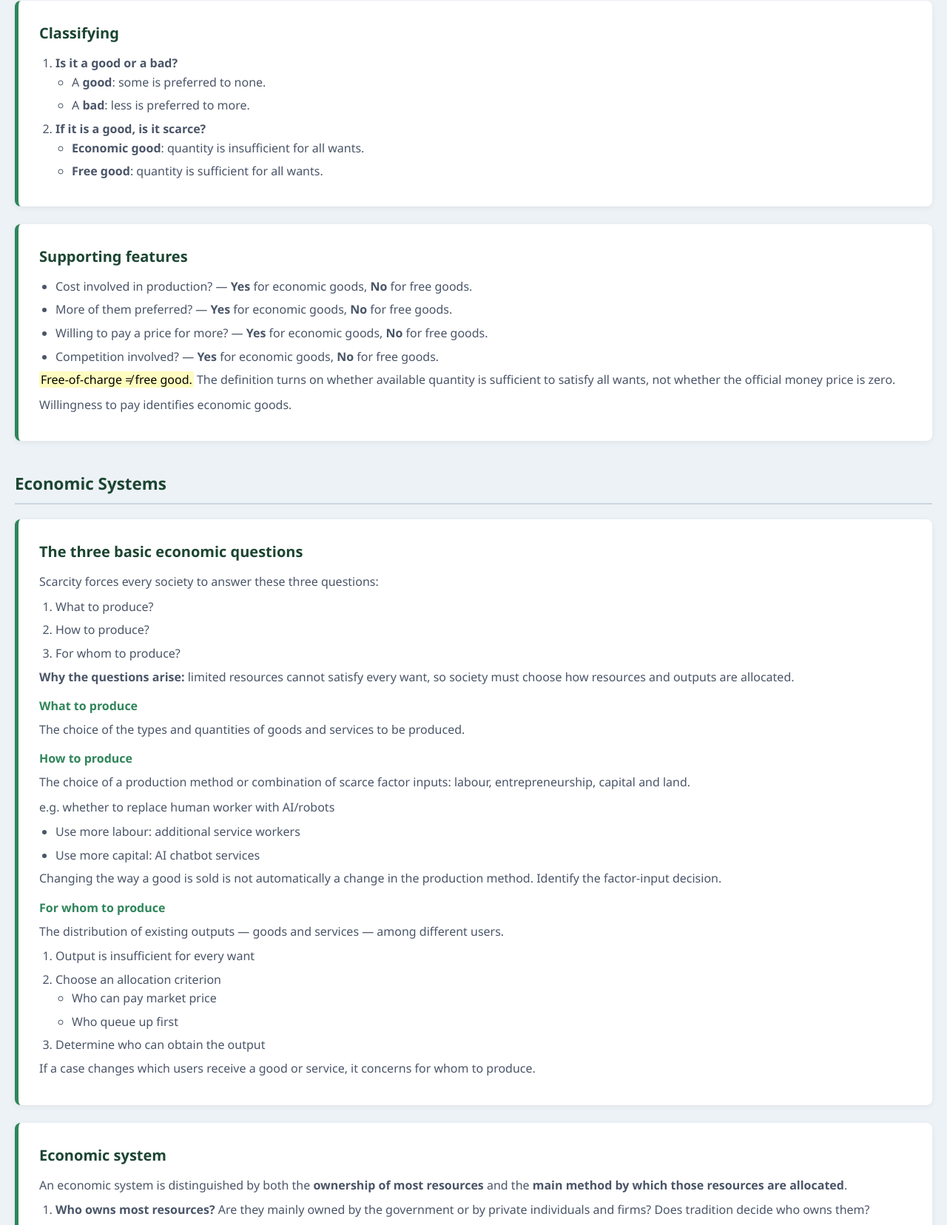
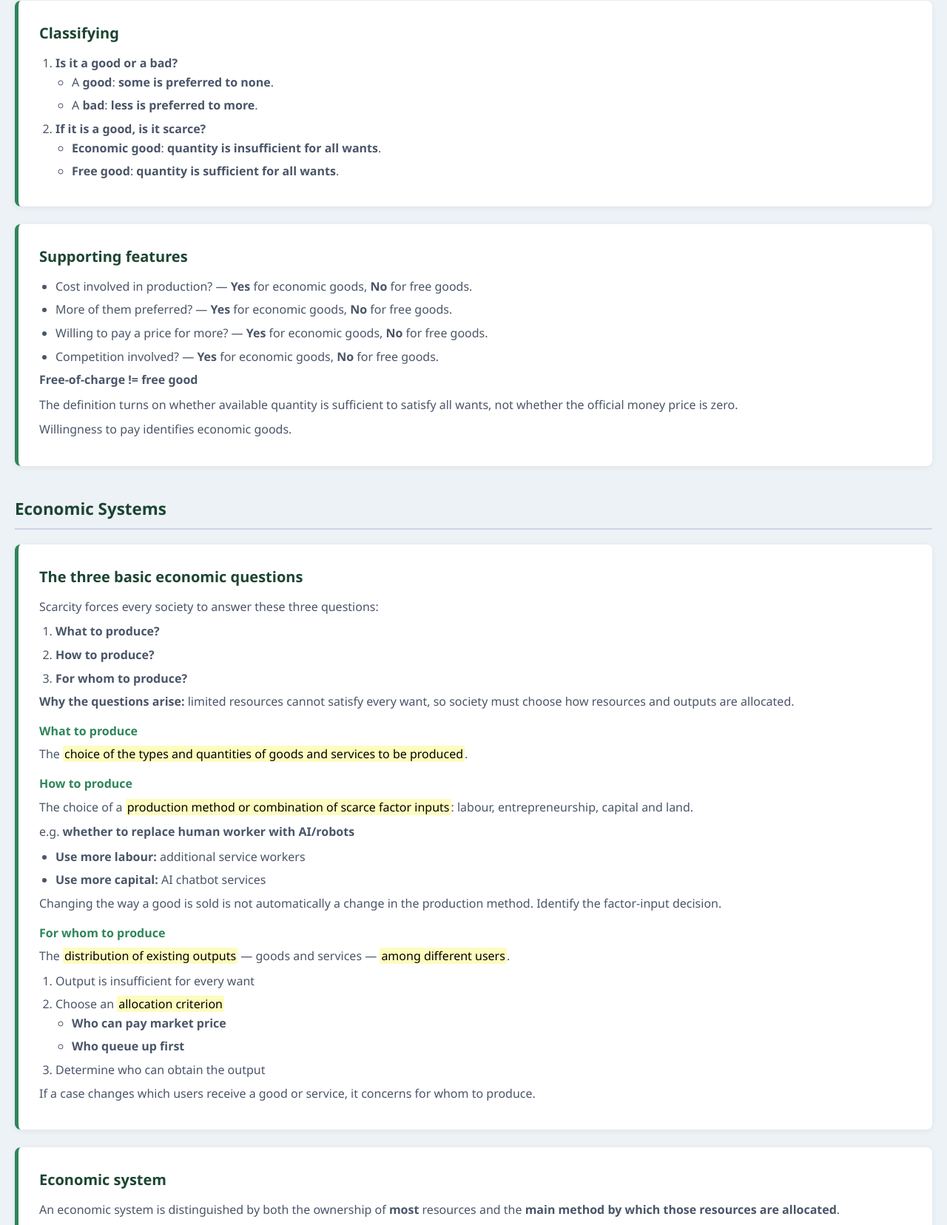
Before and after one commit to notiamalfred/EconLearn, a website: page allocation.html in a window 1280 px wide. Shown: the part 1144-2800 px from the top of the page at 74% size. Drawn offline with Linux system fonts and the light colour scheme.

Commit message:
Enhance allocation.html with links and formatting
Updated links and emphasized key terms for clarity.

```diff
--- a/allocation.html
+++ b/allocation.html
@@ -39,7 +39,7 @@
         <a href="demand-supply.html">Demand &amp; Supply</a>
         <a href="exam-skills.html">Exam Skills</a>
         <a href="glossary.html">Glossary</a>
-        <a href="https://YOUR-USERNAME.github.io/lingualearn/" class="cross-link">LinguaLearn ↗</a>
+        <a href="https://notiamalfred.github.io/LinguaLearn/" class="cross-link">LinguaLearn ↗</a>
       </nav>
     </div>
   </header>
@@ -63,7 +63,7 @@
           <p>Scarcity forces a rule for deciding who gets what. The chain is:</p>
           <ol>
             <li>Scarcity</li>
-            <li>Competing claims (competition)</li>
+            <li>Competing claims (<strong>competition</strong>)</li>
             <li>Allocation criterion
               <ul>
                 <li>Whose income is lower?</li>
@@ -71,14 +71,14 @@
                 <li>Rental</li>
               </ul>
             </li>
-            <li>Discrimination (who is selected)</li>
+            <li><strong>Discrimination</strong> (who is selected)</li>
           </ol>
 
           <h4>Price competition</h4>
-          <p>A type of competition based on users' <mark>willingness or ability to pay</mark>. The price need not be money. Exchanging a collectible toy for a ticket also reflects willingness and ability to pay.</p>
+          <p>A type of competition based on users' <strong>willingness or ability to pay</strong>. The price need not be money. Exchanging a collectible toy for a ticket also reflects willingness and ability to pay.</p>
 
           <h4>Non-price competition</h4>
-          <p>A type of competition based on criterion <mark>other than willingness or ability to pay</mark>, such as age, identity, queueing time, academic results, or a dress code.</p>
+          <p>A type of competition based on criterion <strong>other than</strong> willingness or ability to pay, such as age, identity, queueing time, academic results, or a dress code.</p>
           <ol>
             <li>Tradition and custom</li>
             <li>Government decision</li>
@@ -96,14 +96,14 @@
           <ol>
             <li><strong>Is it a good or a bad?</strong>
               <ul>
-                <li>A <strong>good</strong>: some is preferred to none.</li>
-                <li>A <strong>bad</strong>: less is preferred to more.</li>
+                <li>A <strong>good</strong>: <strong>some is preferred to none</strong>.</li>
+                <li>A <strong>bad</strong>: <strong>less is preferred to more</strong>.</li>
               </ul>
             </li>
             <li><strong>If it is a good, is it scarce?</strong>
               <ul>
-                <li><strong>Economic good</strong>: quantity is insufficient for all wants.</li>
-                <li><strong>Free good</strong>: quantity is sufficient for all wants.</li>
+                <li><strong>Economic good</strong>: <strong>quantity is insufficient for all wants</strong>.</li>
+                <li><strong>Free good</strong>: <strong>quantity is sufficient for all wants</strong>.</li>
               </ul>
             </li>
           </ol>
@@ -117,7 +117,8 @@
             <li>Willing to pay a price for more? — <strong>Yes</strong> for economic goods, <strong>No</strong> for free goods.</li>
             <li>Competition involved? — <strong>Yes</strong> for economic goods, <strong>No</strong> for free goods.</li>
           </ul>
-          <p><mark>Free-of-charge ≠ free good.</mark> The definition turns on whether available quantity is sufficient to satisfy all wants, not whether the official money price is zero.</p>
+          <p><strong>Free-of-charge != free good</strong></p>
+          <p>The definition turns on whether available quantity is sufficient to satisfy all wants, not whether the official money price is zero.</p>
           <p>Willingness to pay identifies economic goods.</p>
         </article>
       </div>
@@ -128,32 +129,32 @@
           <h3>The three basic economic questions</h3>
           <p>Scarcity forces every society to answer these three questions:</p>
           <ol>
-            <li>What to produce?</li>
-            <li>How to produce?</li>
-            <li>For whom to produce?</li>
+            <li><strong>What to produce?</strong></li>
+            <li><strong>How to produce?</strong></li>
+            <li><strong>For whom to produce?</strong></li>
           </ol>
           <p><strong>Why the questions arise:</strong> limited resources cannot satisfy every want, so society must choose how resources and outputs are allocated.</p>
 
           <h4>What to produce</h4>
-          <p>The choice of the types and quantities of goods and services to be produced.</p>
+          <p>The <mark>choice of the types and quantities of goods and services to be produced</mark>.</p>
 
           <h4>How to produce</h4>
-          <p>The choice of a production method or combination of scarce factor inputs: labour, entrepreneurship, capital and land.</p>
-          <p>e.g. whether to replace human worker with AI/robots</p>
+          <p>The choice of a <mark>production method or combination of scarce factor inputs</mark>: labour, entrepreneurship, capital and land.</p>
+          <p>e.g. <strong>whether to replace human worker with AI/robots</strong></p>
           <ul>
-            <li>Use more labour: additional service workers</li>
-            <li>Use more capital: AI chatbot services</li>
+            <li><strong>Use more labour:</strong> additional service workers</li>
+            <li><strong>Use more capital:</strong> AI chatbot services</li>
           </ul>
           <p>Changing the way a good is sold is not automatically a change in the production method. Identify the factor-input decision.</p>
 
           <h4>For whom to produce</h4>
-          <p>The distribution of existing outputs — goods and services — among different users.</p>
+          <p>The <mark>distribution of existing outputs</mark> — goods and services — <mark>among different users</mark>.</p>
           <ol>
             <li>Output is insufficient for every want</li>
-            <li>Choose an allocation criterion
+            <li>Choose an <mark>allocation criterion</mark>
               <ul>
-                <li>Who can pay market price</li>
-                <li>Who queue up first</li>
+                <li><strong>Who can pay market price</strong></li>
+                <li><strong>Who queue up first</strong></li>
               </ul>
             </li>
             <li>Determine who can obtain the output</li>
@@ -163,7 +164,7 @@
 
         <article class="skill-card">
           <h3>Economic system</h3>
-          <p>An economic system is distinguished by both the <strong>ownership of most resources</strong> and the <strong>main method by which those resources are allocated</strong>.</p>
+          <p>An economic system is distinguished by both the ownership of <strong>most</strong> resources and the <strong>main method by which those resources are allocated</strong>.</p>
           <ol>
             <li><strong>Who owns most resources?</strong> Are they mainly owned by the government or by private individuals and firms? Does tradition decide who owns them?</li>
             <li><strong>How are they mainly allocated?</strong> Do traditions, government decisions or market prices mainly decide how resources are used and who gets them?</li>
@@ -180,8 +181,8 @@
         <article class="skill-card">
           <h3>Planned or command economy</h3>
           <p>An economy that tackles the three basic economic problems mainly by <mark>government decisions</mark>.</p>
-          <p>Most resources are owned by the government and allocated by government decisions. The <em>visible hand</em> means the government directly decides how resources are allocated.</p>
-          <p><em>Example:</em> In Hong Kong, an income limit helps decide who may apply for public housing. This non-price criterion uses household income, not the rent people offer to pay. The income rule concerns <strong>for whom to produce</strong>. This one government service does not make the whole economy a planned economy.</p>
+          <p>Most resources are owned by the government and allocated by government decisions. The <strong>visible hand</strong> means the government directly decides how resources are allocated.</p>
+          <p><em>Example:</em> In Hong Kong, an income limit helps decide who may apply for public housing. This <strong>non-price criterion</strong> uses household income, not the rent people offer to pay. The income rule concerns <strong>for whom to produce</strong>. This one government service does not make the whole economy a planned economy.</p>
         </article>
 
         <article class="skill-card">
@@ -189,9 +190,9 @@
           <p>An economy that tackles the three basic economic problems mainly by the <mark>market mechanism</mark>.</p>
           <p>The <strong>market mechanism</strong> is a system under which resource allocation is guided by market prices. Most resources are allocated under price competition. The <strong>price mechanism</strong> is another name for the market mechanism.</p>
           <p>Prices help buyers and producers make choices: buyers compare prices when deciding what they are willing and able to buy; producers compare the prices of factor inputs when deciding which resources to use.</p>
-          <p>The <em>invisible hand</em>: prices help guide these separate choices. No single authority has to decide every use of every resource.</p>
+          <p>The <strong>Invisible hand:</strong> prices help guide these separate choices. No single authority has to decide every use of every resource.</p>
           <p>Most resources are owned by private individuals (households and firms), and their allocation is mainly guided by market prices.</p>
-          <p><em>For whom to produce:</em> a person who is willing and able to pay the fee can get tuition services from a private tutoring centre. The price helps decide who receives the service.</p>
+          <p><em>For whom to produce:</em> a person who is <strong>willing and able to pay</strong> the fee can get tuition services from a private tutoring centre. The price helps decide who receives the service.</p>
           <p><em>How to produce:</em> a firm compares the prices of AI chatbot services and labour when choosing its combination of factor inputs. The prices help it choose which resources to use.</p>
         </article>
       </div>
@@ -203,9 +204,9 @@
           <ul>
             <li><strong>Exclusive right to use</strong> — only the owner can decide how to use the property; no one else can use it without the owner's permission.</li>
             <li><strong>Exclusive right to receive income</strong> — only the owner has the right to receive income generated from the property. Rent is payment for using property such as a house; licensing income is payment for permission to use property, such as a photograph. Ask who has the right to receive that income.</li>
-            <li><strong>Right to transfer</strong> — passing the property rights to another person, for example by selling or giving away the good.</li>
+            <li><strong>Right to transfer</strong> — <strong>Exclusive</strong> means only the owner has that right. <strong>Transfer</strong> means passing the property rights to another person, for example by selling or giving away the good.</li>
           </ul>
-          <p>Clear delineation means it is clear who has each right and what that right allows. A prerequisite is something that must be in place first.</p>
+          <p><strong>Clear delineation</strong> means it is clear who has each right and what that right allows. A <strong>prerequisite</strong> is something that must be in place first.</p>
         </article>
 
         <article class="skill-card">
```
